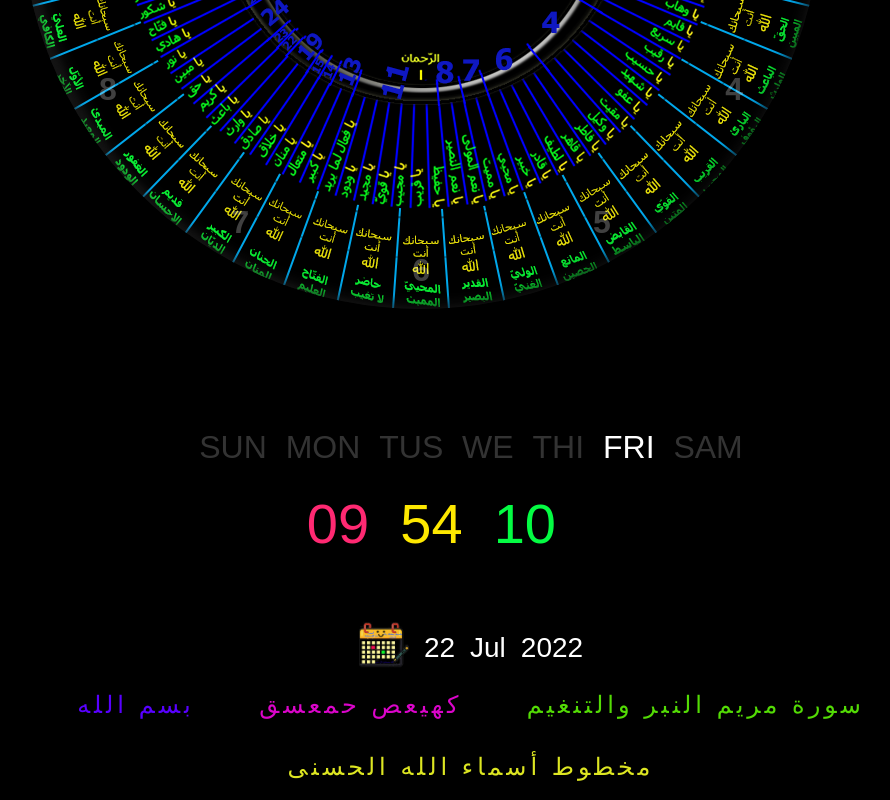
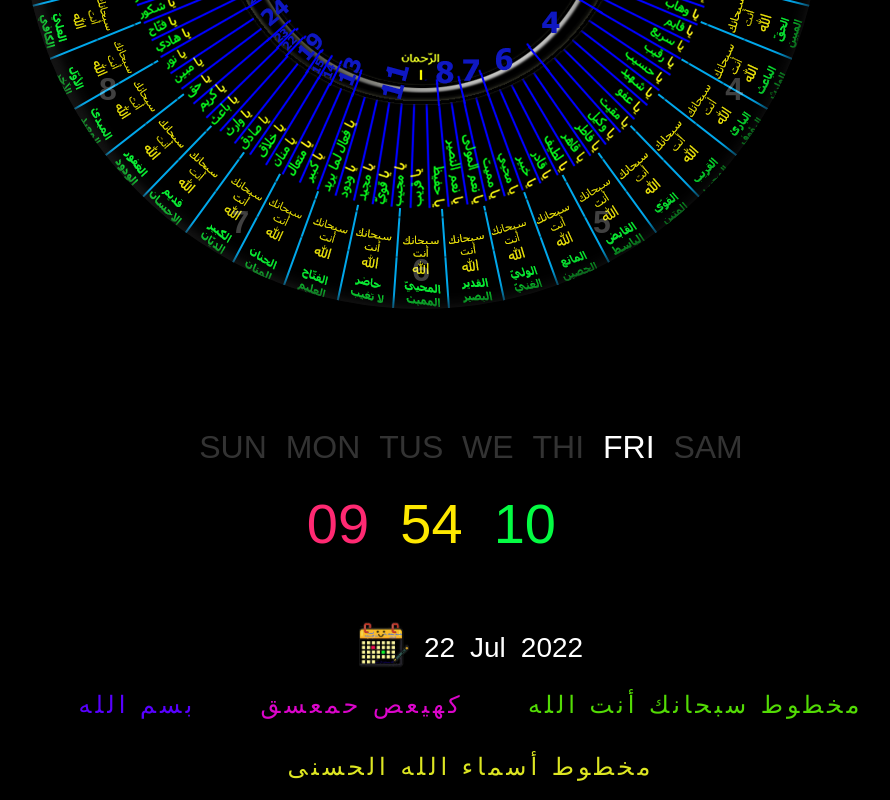
Before and after one commit to tasnimsaid/doaa5, a plain HTML site: page index.html in a window 1280 px wide. Shown: the part 571-1371 px from the top of the page, without its empty margins (169-1059 px from the left). Drawn offline with Linux system fonts and the light colour scheme.

Commit message:
Add files via upload

```diff
--- a/index.html
+++ b/index.html
@@ -179,7 +179,7 @@
                     <span></span>
                     <span></span>
                     <span></span>
-سورة مريم النبر والتنغيم                </a>
+مخطوط سبحانك أنت الله                </a>
                 <a id="makhtot" href="asset/img/اسماء الله الحسنى مخطوط راقي.pdf"  title="مخطوط أسماء الله الحسنى قديم" target="_blank" download>
 
                     <span></span>
```
